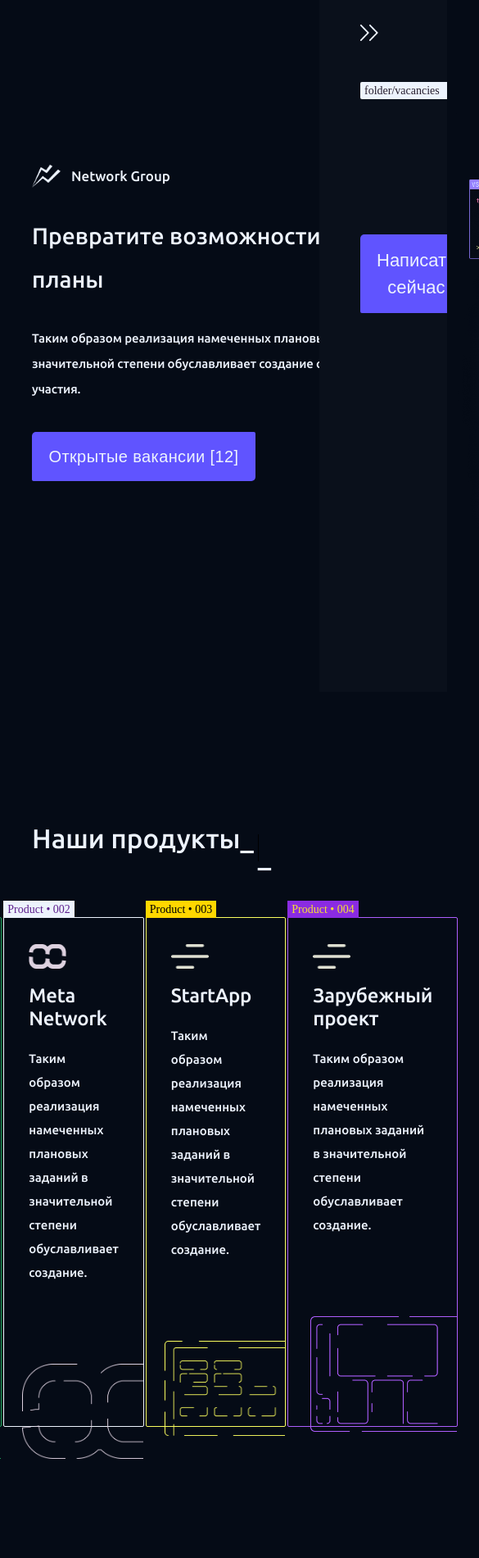
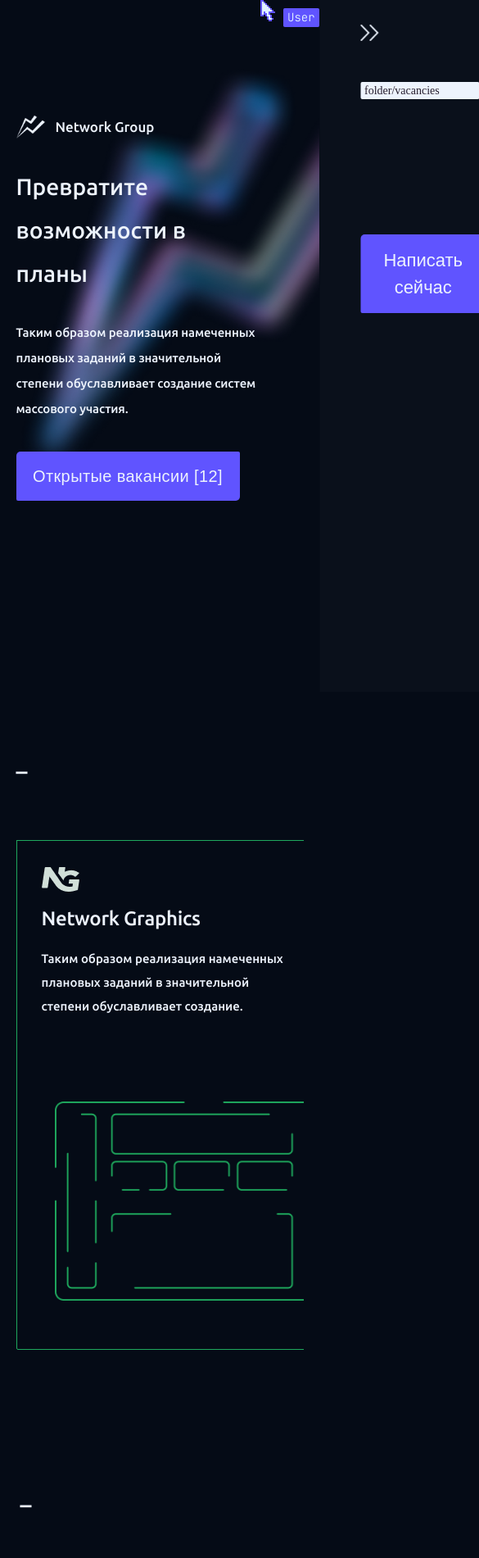
Before and after one commit to abdulhafiz7156/network-group, a Vue app: page / in a window 390 px wide. Shown: the top 1901 px of the page at 82% size, 585 px wide, since content can reach past the window. Built offline with nearby package versions, Linux system fonts and the light colour scheme; a web font is replaced by a local one.

Commit message:
finish animated titles

```diff
--- a/src/App.vue
+++ b/src/App.vue
@@ -164,7 +164,6 @@ export default {
       }
     ])
 
-
     const firstYear = ref(null);
     const lastYear = ref(null);
     const firstDataOfYear = ref(null);
@@ -208,7 +207,6 @@ export default {
 
       firstDataOfYear.value = monthsByYear;
     };
-
 
     const tooltip = ref({
       visible: false,
@@ -263,9 +261,12 @@ export default {
     };
 
     const animateTitle = (element, newText) => {
-      gsap.to(element.querySelector('h3'), {
+      const h3 = element.querySelector('h3');
+      const cursor = '<span class="cursor">_</span>';
+
+      gsap.to(h3, {
         duration: 3,
-        text: newText,
+        text: newText + cursor, // Append the cursor to the new text
         ease: 'power3.out',
         scrollTrigger: {
           trigger: element,
@@ -274,12 +275,14 @@ export default {
           toggleActions: 'play none none reset',
         },
         onComplete: () => {
-          // Add cursor blink animation after the text animation completes
-          gsap.fromTo(
-              element.querySelector('.cursor'),
-              { opacity: 1 },
-              { opacity: 0, duration: 0.5, repeat: -1, yoyo: true }
-          );
+          // Make the cursor blink after typing completes
+          gsap.to(h3.querySelector('.cursor'), {
+            opacity: 0,
+            repeat: -1,
+            yoyo: true,
+            ease: 'power1.inOut',
+            duration: 0.5,
+          });
         },
       });
     };
@@ -288,28 +291,10 @@ export default {
       return '/src/assets/img/' + index;
     }
 
-
-
-    onMounted(() => {
-      extractYears();
-      document.addEventListener('click', handleClickOutside);
-
-      const titles = [
-        { el: addTitleRef1.value, text: "Наши продукты_" },
-        { el: addTitleRef2.value, text: "Таймлайн_" },
-        { el: addTitleRef3.value, text: "Цифры и преимущества_" },
-        { el: addTitleRef4.value, text: "Открытые вакансии_" },
-      ];
-      console.log(addTitleRef4)
-      titles.forEach(({ el, text }) => {
-        if (el) {
-          animateTitle(el, text);
-        }
-      });
     const animateCount = (element, endValue) => {
       gsap.fromTo(
           element,
-            { textContent: 0 },
+          { innerText: 0 },
           {
             innerText: endValue,
             duration: 2,
@@ -319,18 +304,40 @@ export default {
               start: 'top 80%',
               end: 'bottom 20%',
               toggleActions: 'play none none reverse',
+            },
+            snap: { innerText: 1 }, // округление до целых чисел
+            modifiers: {
+              innerText: value => parseFloat(value).toFixed(0) // без форматирования
+            },
             onUpdate: function () {
-                  element.textContent = parseFloat(element.textContent).toLocaleString();
+              element.textContent = Math.round(element.innerText).toLocaleString('ru-RU'); // обновление textContent с пробелами
             },
-              }
           }
       );
     };
 
+    onMounted(() => {
+      extractYears();
+      document.addEventListener('click', handleClickOutside);
+
+      const titles = [
+        { el: addTitleRef1.value, text: "Наши продукты" },
+        { el: addTitleRef2.value, text: "Таймлайн" },
+        { el: addTitleRef3.value, text: "Цифры и преимущества" },
+        { el: addTitleRef4.value, text: "Открытые вакансии" },
+      ];
+
+      titles.forEach(({ el, text }) => {
+        if (el) {
+          animateTitle(el, text);
+        } else {
+          console.warn('Element reference is null:', el);
+        }
+      });
+
       document.querySelectorAll('.count').forEach(el => {
         animateCount(el, el.getAttribute('data-end'));
       });
-
     });
 
     watch(isSidebarOpen, (newVal) => {
@@ -342,8 +349,6 @@ export default {
         document.body.classList.remove('no-scroll');
       }
     });
-
-
 
     return {
       timelines,
@@ -369,7 +374,8 @@ export default {
       addTitleRef4,
       animateTitle,
       currentYear,
-      getPic
+      getPic,
+      animateCount
     };
   },
 };
@@ -377,8 +383,8 @@ export default {
 <template>
   <main>
     <div class="container">
-      <section class="first-block">
-        <div class="first-block-div df">
+      <section class="first-block ">
+        <div class="first-block__div df">
           <div class="first-block__text-div ">
             <div class="first-block__text-div__logo df_ai ">
               <img src="./assets/img/logo.png" alt="">
@@ -393,11 +399,15 @@ export default {
           <div class="first-block__img-div">
             <img src="./assets/img/bg.png" alt="Background image">
           </div>
+          <div class="first-block__img-div-mobile">
+            <img src="./assets/img/cursor.png" alt="Cursor">
+          </div>
         </div>
       </section>
       <section class="second-block">
-        <div ref="addTitleRef1"  class="blocks__title">
-          <h3>Наши продукты_<span class="cursor">_</span></h3>
+        <div ref="addTitleRef1" class="blocks__title">
+<!--          <h3>Наши продукты_<span class="cursor">_</span></h3>-->
+          <h3>_</h3>
         </div>
         <div class="second-block__cards df">
           <div class="second-block__card green-card">
@@ -456,7 +466,8 @@ export default {
       </section>
       <section class="third-block">
         <div  ref="addTitleRef2" class="blocks__title">
-          <h3>Таймлайн_<span class="cursor">_</span></h3>
+<!--          <h3>Таймлайн_<span class="cursor">_</span></h3>-->
+          <h3>_</h3>
         </div>
         <div class="third-block__cards">
           <div class="third-block__mini-divs">
@@ -495,9 +506,10 @@ export default {
           </div>
         </div>
       </section>
-      <section class="fourth-block">
+      <section class="fourth-block ">
         <div  ref="addTitleRef3" class="blocks__title">
-          <h3>Цифры и преимущества_<span class="cursor">_</span></h3>
+<!--          <h3>Цифры и преимущества_<span class="cursor">_</span></h3>-->
+          <h3>_</h3>
         </div>
         <div class="fourth-block__map-numbers">
           <div class="fourth-block__map-numbers__mini-div">Network Maps</div>
@@ -557,6 +569,7 @@ export default {
                 </div>
               </div>
             </div>
+          </div>
           <div class="fourth-block__numbers">
             <div class="df">
               <div class="fourth-block__numbers__card">
@@ -573,7 +586,6 @@ export default {
                 <div class="fourth-block__numbers__card__mini-div">time/1:06</div>
                 <h3 class="count" data-end="4">0</h3>
                 <p>Работаем больше возможного</p>
-                </div>
               </div>
             </div>
           </div>
@@ -624,9 +636,10 @@ export default {
           </div>
         </div>
       </section>
-      <section class="vacancy-block">
+      <section class="vacancy-block ">
         <div  ref="addTitleRef4" class="blocks__title">
-          <h3>Открытые вакансии_<span class="cursor">_</span></h3>
+<!--          <h3>Открытые вакансии_<span class="cursor">_</span></h3>-->
+          <h3>_</h3>
         </div>
         <div class="vacancy-block-grid">
           <div class="vacancy-block-grid__card" v-for="(card, id) in vacancies" :key="id" @click="openSidebar(card)">
--- a/src/assets/css/main.css
+++ b/src/assets/css/main.css
@@ -40,10 +40,19 @@
     line-height: 29px;
     letter-spacing: 0.4px;
     margin-top: 37px;
+    transition: .2s linear;
+}
+
+.first-block__text-div__texts button:hover {
+    box-shadow: 0 0 0 2px #050B16, 0 0 0 4px #6054FF;
 }
 
 .first-block__img-div img{
     margin-left: -26px;
+}
+
+.first-block__img-div-mobile {
+    display: none;
 }
 
 .first-block__text-div__logo img {
@@ -57,7 +66,7 @@
     margin-top: 237px;
 }
 
-.blocks__title{
+.blocks__title h3{
     font-size: clamp(1.75rem, 1.349rem + 1.69vw, 3.375rem);
     font-weight: 600;
     line-height: 54px;
@@ -66,12 +75,18 @@
 .blocks__title .cursor {
     display: inline-block;
     width: 1px;
-    height: 1em;
-    background: black;
-    margin-left: 5px;
-    vertical-align: bottom;
+    background-color: black;
+    animation: blink 1s infinite;
 }
 
+@keyframes blink {
+    0%, 100% {
+        opacity: 1;
+    }
+    50% {
+        opacity: 0;
+    }
+}
 
 .second-block__cards {
     margin-top: 68px;
@@ -418,21 +433,20 @@
 .fourth-block__numbers__card {
     padding: 52px 30px;
     width: 480px;
-    margin-top: 69px;
     height: 202px;
     position: relative;
-    border-right: 1px solid var(--second-text-color);
-    border-top: 1px solid var(--second-text-color);
+    border: 1px solid var(--second-text-color);
+    border-right: none;
+    border-top: none;
 }
 
 .fourth-block__numbers__card p {
     font-size: clamp(0.938rem, 0.86rem + 0.32vw, 1.25rem);
 }
 
-.fourth-block__numbers .fourth-block__numbers__card:nth-child(3) {
-    border-right: none;
+.fourth-block__numbers .df .fourth-block__numbers__card:last-child{
+    border-right: 1px solid var(--second-text-color);
 }
-
 
 .fourth-block__numbers__card h3{
     font-size: clamp(1.75rem, 1.349rem + 1.69vw, 3.375rem);
@@ -733,7 +747,7 @@
 }
 
 footer {
-    margin: 135px 0;
+    margin: 120px 0 50px;
     padding: 0 20px;
 }
 
@@ -802,4 +816,9 @@ footer {
     line-height: 33px;
     padding: 15px 20px;
     border-radius: 5px 2px;
+    transition: .2s linear;
 }
+
+.sidebar__texts button:hover {
+    box-shadow: 0 0 0 2px #050B16, 0 0 0 4px #6054FF;
+}
--- a/src/assets/css/media.css
+++ b/src/assets/css/media.css
@@ -68,7 +68,176 @@
 }
 
 @media(max-width: 1280px) {
+    .container {
+        max-width: 90%;
+        margin: 0 auto;
+    }
 
+    .first-block__img-div img {
+        width: 484px;
+    }
+
+    .first-block__text-div {
+        margin-top: 140px;
+    }
+
+    .third-block__card {
+        height: 355px !important;
+    }
+
+    .swiper-scrollbar {
+        top: 355px !important;
+        left: var(--swiper-scrollbar-sides-offset, 5%) !important;
+        width: calc(100% - 2* var(--swiper-scrollbar-sides-offset, 5%)) !important;
+        border-top: none;
+    }
+
+    .mySwiper {
+        height: 442px;
+    }
+
+    .second-block__card__img img {
+        margin-top: 0px;
+    }
+
+    .fourth-block__map__nav__text h3 {
+        padding: 20px 67px 20px 30px;
+    }
 }
 
-/*keyingisi 1024*/
+@media(max-width: 1024px) {
+    .first-block__text-div__texts p {
+        width: auto;
+    }
+
+    .first-block__text-div__texts h1 {
+        width: auto;
+    }
+
+    .first-block__img-div {
+        display: none;
+    }
+
+    .first-block__img-div-mobile {
+        display: block;
+    }
+
+    .first-block {
+        background-image: url('../img/bg-mobile.png');
+        background-size: contain;
+        background-position: right;
+        background-repeat: no-repeat;
+        height: 660px;
+        margin-right: -5.5% ;
+    }
+
+    .second-block__cards {
+        overflow-x: scroll;
+        justify-content: flex-start;
+        display: grid;
+        grid-template-columns: 1fr 1fr 1fr 1fr;
+    }
+
+    .second-block__card {
+        width: 358px;
+    }
+
+    .second-block__card__img img {
+        margin-top: 70px;
+    }
+
+    .vacancy-block-grid {
+        grid-template-columns: 1fr;
+    }
+
+    .fourth-block__advantages-grid {
+        grid-template-columns: 1fr ;
+    }
+
+    .fourth-block__numbers div{
+        display: block;
+    }
+
+    .fourth-block__numbers__card {
+        width: auto;
+        border: 1px solid var(--second-text-color);
+        margin-top: 22px;
+    }
+
+    .third-block__card {
+        height: auto !important;
+        width: auto !important;
+    }
+
+    .fourth-block__map__nav__text h3 {
+        padding: 20px 20px 20px 20px;
+    }
+
+    .fourth-block__map-numbers__mini-div {
+        top: -0.6%;
+    }
+
+    .fourth-block__map__nav__mini-div {
+        top: -19%;
+    }
+
+    .sidebar {
+        width: 65%;
+    }
+
+    .swiper {
+        margin-right: -5.5% !important;
+    }
+
+    .third-block__card__mini-div2 {
+        right: -36px;
+    }
+
+    .third-block__cards-parent {
+        position: relative;
+    }
+
+    .swiper {
+        position: static !important;
+    }
+
+    .swiper-scrollbar {
+        top: 442px !important;
+        left: var(--swiper-scrollbar-sides-offset, 6.6%) !important;
+        width: calc(100% - 2* var(--swiper-scrollbar-sides-offset, 3.8%)) !important;
+    }
+
+    .swiper-button-next {
+        right: -38px;
+    }
+
+    .fourth-block__map {
+        border-bottom: 1px solid var(--second-text-color);
+    }
+
+    .fourth-block__numbers .df:first-child {
+        margin-top: 100px;
+    }
+}
+
+@media(max-width: 480px) {
+    .first-block__img-div-mobile {
+        display: block;
+    }
+
+    .swiper-button-next {
+        right: -23px;
+    }
+
+    .third-block__card__mini-div2 {
+        right: -23px;
+    }
+
+    .swiper-scrollbar {
+        left: var(--swiper-scrollbar-sides-offset, 10.6%) !important;
+        width: calc(100% - 2* var(--swiper-scrollbar-sides-offset, 7.8%)) !important;
+        border-top: none;
+    }
+}
+
+/*keyingisi 480*/
```
Also changed, not shown: src/assets/img/bg-mobile.png (added), src/assets/img/cursor.png (added). Lines whose indentation alone changed are shown as unchanged.
